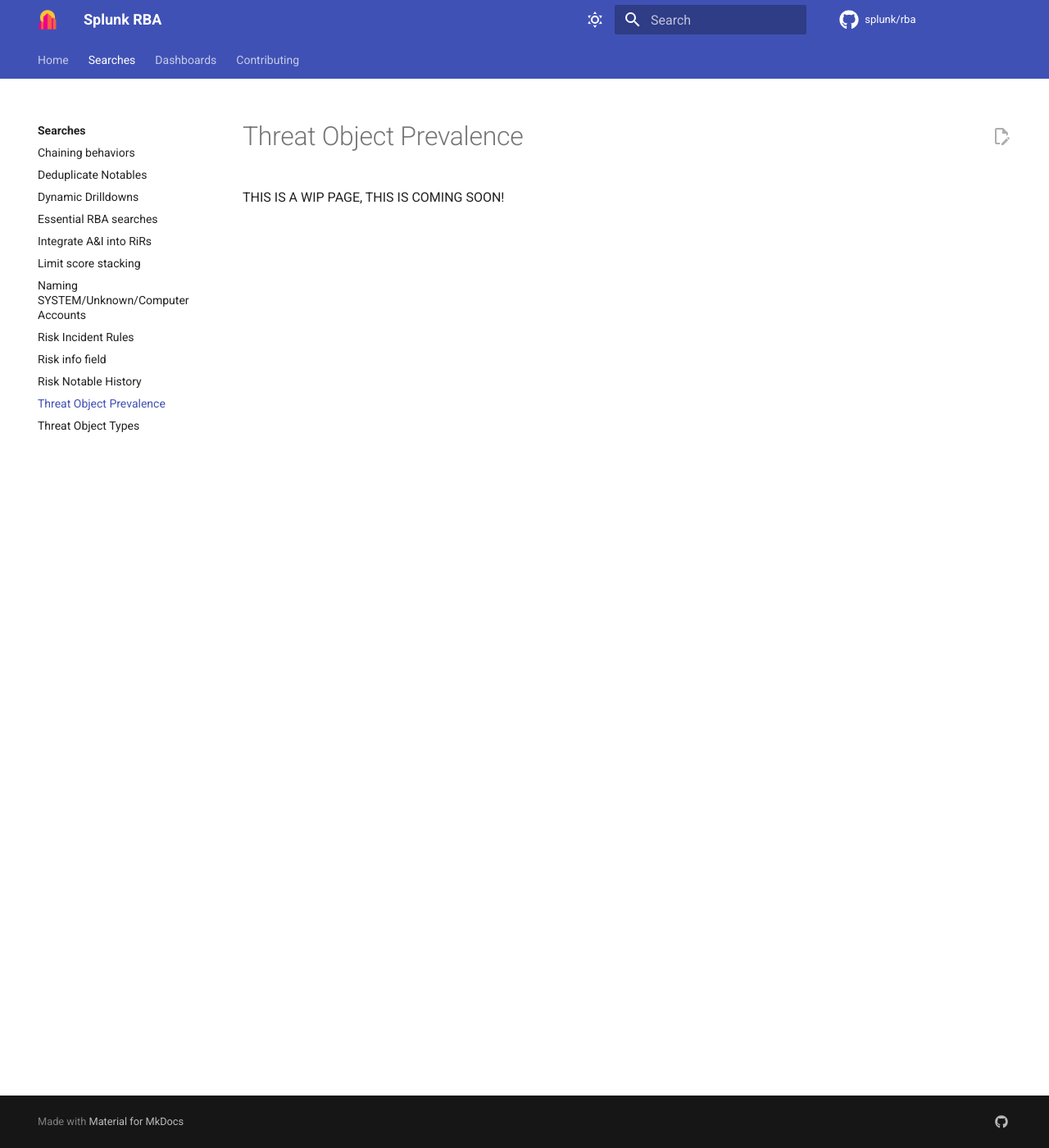
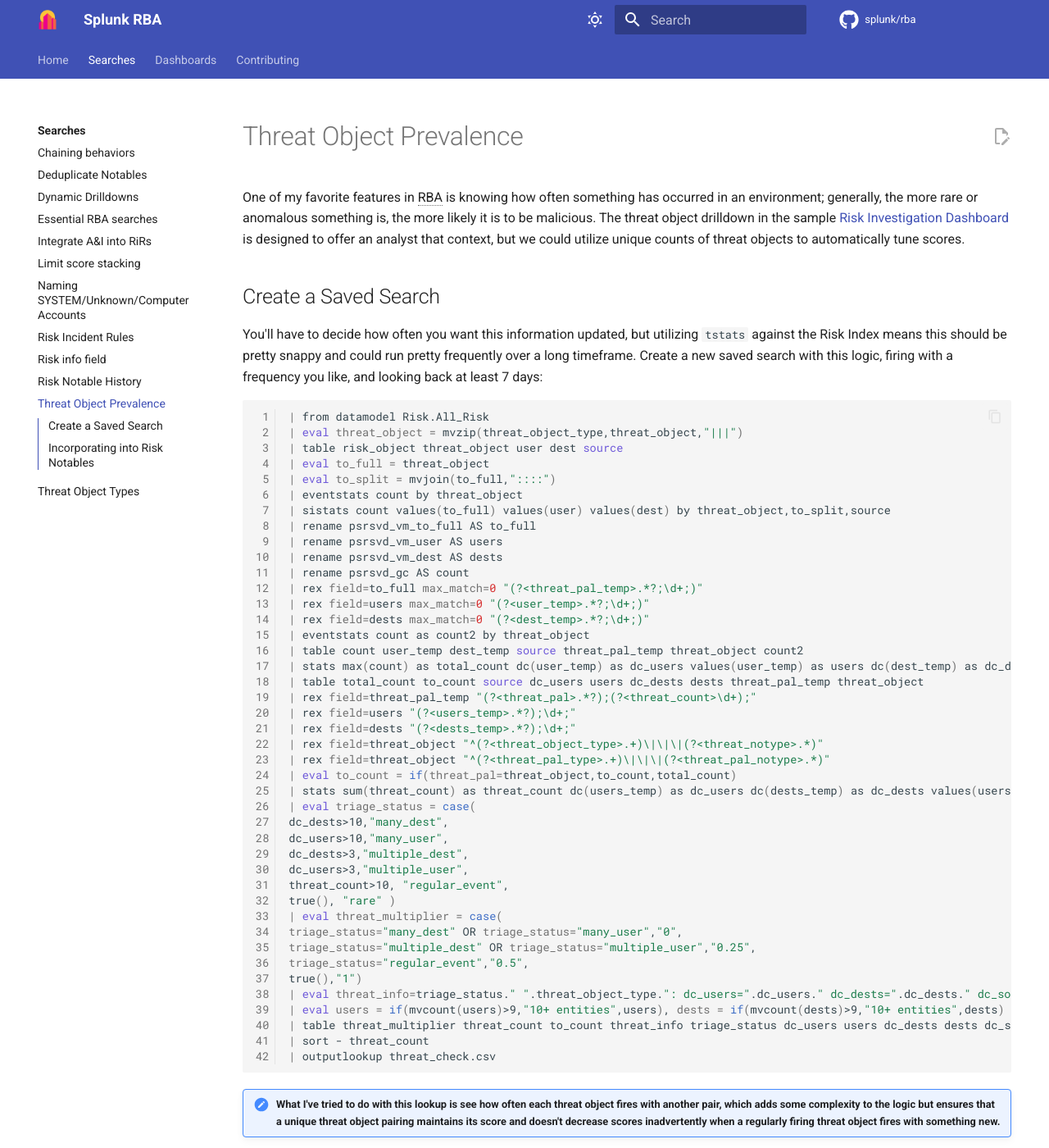
Before and after one commit to splunk/rba, an MkDocs documentation site: the page built from docs/searches/threat_object_prevalence.md, in a window 1280 px wide and 1400 px high. Shown: the whole window at 82% size. Built offline with MkDocs 1.6.1 and Material for MkDocs 9.7.7, drawn with Linux system fonts in a browser that asks for light colours; comment, search, counter and statistics services are not loaded; some of the changed text lies outside the part shown.

Commit message:
Update threat_object_prevalence.md
THE RELEASE

````diff
--- a/docs/searches/threat_object_prevalence.md
+++ b/docs/searches/threat_object_prevalence.md
@@ -1,53 +1,135 @@
 # Threat Object Prevalence
 
-THIS IS A WIP PAGE, THIS IS COMING SOON!
-
-<!-- TODO:
-One of my favorite features in RBA is knowing how often something has occurred in an environment; generally, the more rare or anomalous something is, the more likely it is to be malicious. The threat object drilldown in the sample [Risk Investigation Dashboard](https://splunk.github.io/rba/dashboards/risk_investigation/){ target="blank" } is designed to offer an analyst that context, but with a simple saved search, we could use that context in our Risk Notables as well.
+One of my favorite features in RBA is knowing how often something has occurred in an environment; generally, the more rare or anomalous something is, the more likely it is to be malicious. The threat object drilldown in the sample [Risk Investigation Dashboard](https://splunk.github.io/rba/dashboards/risk_investigation/){ target="blank" } is designed to offer an analyst that context, but we could utilize unique counts of threat objects to automatically tune scores.
 
 ## Create a Saved Search
 
-You'll have to decide how often you want this information updated, but utilizing `tstats` against the Risk Index means this should be pretty snappy and could run pretty frequently over a long timeframe. Create a new saved search with this logic:
+You'll have to decide how often you want this information updated, but utilizing `tstats` against the Risk Index means this should be pretty snappy and could run pretty frequently over a long timeframe. Create a new saved search with this logic, firing with a frequency you like, and looking back at least 7 days:
 
 ```shell linenums="1"
-| tstats summariesonly=t count dc(All_risk.risk_object) as dc_objects earliest(_time) as first_time latest(_time) as last_time from datamodel=Risk.All_Risk by All_Risk.threat_object
-| rename All_Risk.threat_object as threat_object
-| convert ctime(first_time) as first_time | convert ctime(last_time) as last_time
-| outputlookup threat_object_count.csv
+| from datamodel Risk.All_Risk
+| eval threat_object = mvzip(threat_object_type,threat_object,"|||")
+| table risk_object threat_object user dest source
+| eval to_full = threat_object
+| eval to_split = mvjoin(to_full,"::::")
+| eventstats count by threat_object
+| sistats count values(to_full) values(user) values(dest) by threat_object,to_split,source
+| rename psrsvd_vm_to_full AS to_full
+| rename psrsvd_vm_user AS users
+| rename psrsvd_vm_dest AS dests
+| rename psrsvd_gc AS count
+| rex field=to_full max_match=0 "(?<threat_pal_temp>.*?;\d+;)"
+| rex field=users max_match=0 "(?<user_temp>.*?;\d+;)"
+| rex field=dests max_match=0 "(?<dest_temp>.*?;\d+;)"
+| eventstats count as count2 by threat_object
+| table count user_temp dest_temp source threat_pal_temp threat_object count2
+| stats max(count) as total_count dc(user_temp) as dc_users values(user_temp) as users dc(dest_temp) as dc_dests values(dest_temp) as dests dc(sources_temp) as dc_sources values(count2) as to_count by threat_object threat_pal_temp source
+| table total_count to_count source dc_users users dc_dests dests threat_pal_temp threat_object
+| rex field=threat_pal_temp "(?<threat_pal>.*?);(?<threat_count>\d+);"
+| rex field=users "(?<users_temp>.*?);\d+;"
+| rex field=dests "(?<dests_temp>.*?);\d+;"
+| rex field=threat_object "^(?<threat_object_type>.+)\|\|\|(?<threat_notype>.*)"
+| rex field=threat_object "^(?<threat_pal_type>.+)\|\|\|(?<threat_pal_notype>.*)"
+| eval to_count = if(threat_pal=threat_object,to_count,total_count)
+| stats sum(threat_count) as threat_count dc(users_temp) as dc_users dc(dests_temp) as dc_dests values(users) as users values(dests) as dests values(source) as sources dc(source) as dc_sources values(to_count) as to_count values(threat_object_type) as threat_object_type values(threat_notype) as threat_notype values(threat_pal_type) as threat_pal_type values(threat_pal_notype) as threat_pal_notype BY threat_object,threat_pal
+| eval triage_status = case(
+dc_dests>10,"many_dest",
+dc_users>10,"many_user",
+dc_dests>3,"multiple_dest",
+dc_users>3,"multiple_user",
+threat_count>10, "regular_event",
+true(), "rare" )
+| eval threat_multiplier = case(
+triage_status="many_dest" OR triage_status="many_user","0",
+triage_status="multiple_dest" OR triage_status="multiple_user","0.25",
+triage_status="regular_event","0.5",
+true(),"1")
+| eval threat_info=triage_status." ".threat_object_type.": dc_users=".dc_users." dc_dests=".dc_dests." dc_sources=".dc_sources." observed_count/alt_count=".threat_count."/".to_count." threat_object=".threat_notype
+| eval users = if(mvcount(users)>9,"10+ entities",users), dests = if(mvcount(dests)>9,"10+ entities",dests)
+| table threat_multiplier threat_count to_count threat_info triage_status dc_users users dc_dests dests dc_sources sources threat_object threat_pal threat_object_type threat_pal_type threat_notype threat_pal_notype
+| sort - threat_count
+| outputlookup threat_check.csv
 ```
 
-!!! note "You might want to include more details here, like lists of searches that fired this threat object and so on."
+!!! note "What I've tried to do with this lookup is see how often each threat object fires with another pair, which adds some complexity to the logic but ensures that a unique threat object pairing maintains its score and doesn't decrease scores inadvertently when a regularly firing threat object fires with something new."
+
+!!! note "The reason I sort in descending order by count is so that in the following search, mvindex() utilizes the highest count for that threat pairing."
+
+!!! note "Feel free to tweak the threat_multiplier to your heart's content, or include additional logic with triage_status."
 
 ## Incorporating into Risk Notables
 
-I will use the base logic for the [limit score stacking](https://github.com/splunk/rba/blob/main/docs/searches/limit_score_stacking.md){ target="blank" } Risk Incident Rule with some modifications, and use the datamodel command for clarity and speed:
+I will use the general logic for the [limit score stacking](https://github.com/splunk/rba/blob/main/docs/searches/limit_score_stacking.md){ target="blank" } Risk Incident Rule with some modifications, and the datamodel command for clarity and speed:
 
 ```shell linenums="1"
-| tstats `summariesonly`
-count as count
-sum(All_Risk.calculated_risk_score) as risk_score,
-count(All_Risk.calculated_risk_score) as risk_event_count,
-sum(All_Risk.calculated_risk_score) as summed_risk_score,
-max(All_Risk.calculated_risk_score) as single_risk_score,
-values(All_Risk.risk_message) as risk_message,
-values(All_Risk.annotations.mitre_attack.mitre_tactic_id) as annotations.mitre_attack.mitre_tactic_id,
-dc(All_Risk.annotations.mitre_attack.mitre_tactic_id) as mitre_tactic_id_count,
-values(All_Risk.annotations.mitre_attack.mitre_technique_id) as annotations.mitre_attack.mitre_technique_id,
-dc(All_Risk.annotations.mitre_attack.mitre_technique_id) as mitre_technique_id_count,
-values(All_Risk.tag) as tag,
-values(All_Risk.threat_object_type) as threat_object_type,
-dc(source) as source_count,
-,max(_time) as _time
-from datamodel=Risk.All_Risk by All_Risk.risk_object,All_Risk.risk_object_type, source, All_Risk.threat_object | `drop_dm_object_name("All_Risk")` | eval "annotations.mitre_attack"='annotations.mitre_attack.mitre_technique_id' | `get_risk_severity(risk_score)`
-| eval capped_risk_score=if(summed_risk_score < single_risk_score*2, summed_risk_score, single_risk_score*2)
-| stats values(*) as * sum(capped_risk_score) as capped_risk_score sum(summed_risk_score) as summed_risk_score dc(annotations.mitre_attack.mitre_tactic_id) as mitre_tactic_id_count dc(annotations.mitre_attack.mitre_technique_id) as mitre_technique_id_count sum(risk_event_count) as risk_event_count dc(source) as source_count
- BY risk_object risk_object_type
-| fields - single_risk_score count
-| eval risk_score = summed_risk_score
-| where capped_risk_score > 100
+| datamodel Risk search
+| `drop_dm_object_name("All_Risk")`
+| eval threat_object = mvzip(threat_object_type,threat_object,"|||")
+| fillnull threat_object threat_object_type value="blah"
+| lookup threat_check.csv threat_object AS threat_object threat_pal AS threat_object threat_object_type sources AS source OUTPUT threat_info threat_multiplier
+| eval combined_ro = risk_object . "|" . risk_object_type
+| fillnull risk_message value="" | fillnull threat_multiplier value="1" | eval risk_hash = md5(risk_message)
+| eval threat_info = mvindex(threat_info,0) , threat_multiplier = mvindex(threat_multiplier,0)
+| eventstats sum(calculated_risk_score) as total_risk_score max(calculated_risk_score) as single_risk_score by combined_ro source
+| eventstats sum(total_risk_score) as supersum max(single_risk_score) as single_score by combined_ro source
+| eval cross_total_score=if(supersum < single_score*2, supersum, single_score*2)
+| eval cross_total_score = cross_total_score * threat_multiplier
+| stats count as observed_count
+    sum(calculated_risk_score) as total_risk_score
+    max(calculated_risk_score) as single_risk_score
+    values(threat_info) as threat_info
+    values(risk_message) as risk_message
+    values(risk_hash) as risk_hash
+    values(threat_full) as threat_full
+    values(threat_multiplier) as threat_multiplier
+    values(annotations.mitre_attack.mitre_tactic_id) as mitre_tactic_id
+    dc(annotations.mitre_attack.mitre_tactic_id) as mitre_tactic_id_count
+    values(annotations.mitre_attack.mitre_technique_id) as mitre_technique_id,
+    dc(annotations.mitre_attack.mitre_technique_id) as mitre_technique_id_count
+    sum(cross_total_score) as cross_total_score
+    values(tag) as tag
+    dc(_time) AS dc_events
+by combined_ro, source, threat_object
+| eval capped_risk_score=if(total_risk_score < single_risk_score*2, total_risk_score, single_risk_score*2)
+| eval risk_object = mvindex(split(combined_ro, "|"), 0)
+| eval risk_object_type = mvindex(split(combined_ro, "|"), 1)
+| fields - combined_*
+| eval threat_info = mvjoin(threat_info,"::::")
+| eval threat_full = mvzip(threat_object,threat_info,"::::THREAT OBJECT PAIRS::::")
+| rex mode=sed field=threat_full "s/::::/\n/g"
+| eval total_risk_score = total_risk_score * threat_multiplier
+| eval capped_risk_score = capped_risk_score * threat_multiplier
+| eventstats values(risk_object) as related_objects by risk_hash
+| stats
+    values(*) as *
+    sum(total_risk_score) as total_risk_score
+    sum(capped_risk_score) as capped_risk_score
+    values(cross_total_score) as cross_total_score
+    sum(normalized_risk_score) as normalized_risk_score
+    sum(normalcap_risk_score) as normalcap_risk_score
+    dc(mitre_tactic_id) as mitre_tactic_id_count
+    dc(mitre_technique_id) as mitre_technique_id_count
+    dc(source) as source_count
+    by risk_object
+| eval cross_total_score = sum(cross_total_score) , cross_total_score = if(cross_total_score>=total_risk_score,capped_risk_score,cross_total_score)
+| eval risk_score = capped_risk_score
+| search risk_score > 100
+| table risk_object risk_object_type risk_score cross_total_score capped_risk_score total_risk_score related_objects mitre_tactic_id_count mitre_tactic_id mitre_technique_id_count mitre_technique_id source_count source threat_full threat_object risk_message risk_hash
 ```
 
-We have to keep in mind order of operations to ensure our logic continues working as intended. I took out the `values()` piece for threat_object, and add it to the `BY` clause so we keep things separate while we enrich with our lookup. Then I utilize that information to adjust the risk score of events which happen a lot, especially when observed on multiple machines. Finally I wrapped it back up with `stats` to utilize our score stacking logic again, now informed by our threat object prevalence adjustments.
+!!! note "The threat_check.csv has more fields than are utilized here, you may want to utilize more in the lookup OUTPUT section or as context for an investigation dashboard."
 
+!!! note "risk_hash is utilized to see related_objects which have fired with the same events; you can use this as a throttling field instead of risk_object to prevent notables from firing with the same events on a user and a system."
 
-potentially an image here to show the adjusted scores after threat object changed them? -->
+I recommend utilizing "capped_risk_score" as our risk score as the code is above, however you may find that "cross_total_score" works better in some environments.
+
+Please test this out in your environment and give me feedback! There are definitely multiple ways to trim this chia pet, but I wanted to give folks an idea of what was possible.
+
+<small>Authors</small>
+
+<div class="zts-tooltip">
+    <a class="zts-author" href="../../contributing/contributors" target="_blank" alt="7thdrxn - Haylee Mills">
+        <img class="github-avatar" src="https://avatars.githubusercontent.com/u/12771156?v=4"/>
+    </a>
+    <span class="zts-tooltip-text">@7thdrxn - Haylee Mills</span>
+</div>
````
